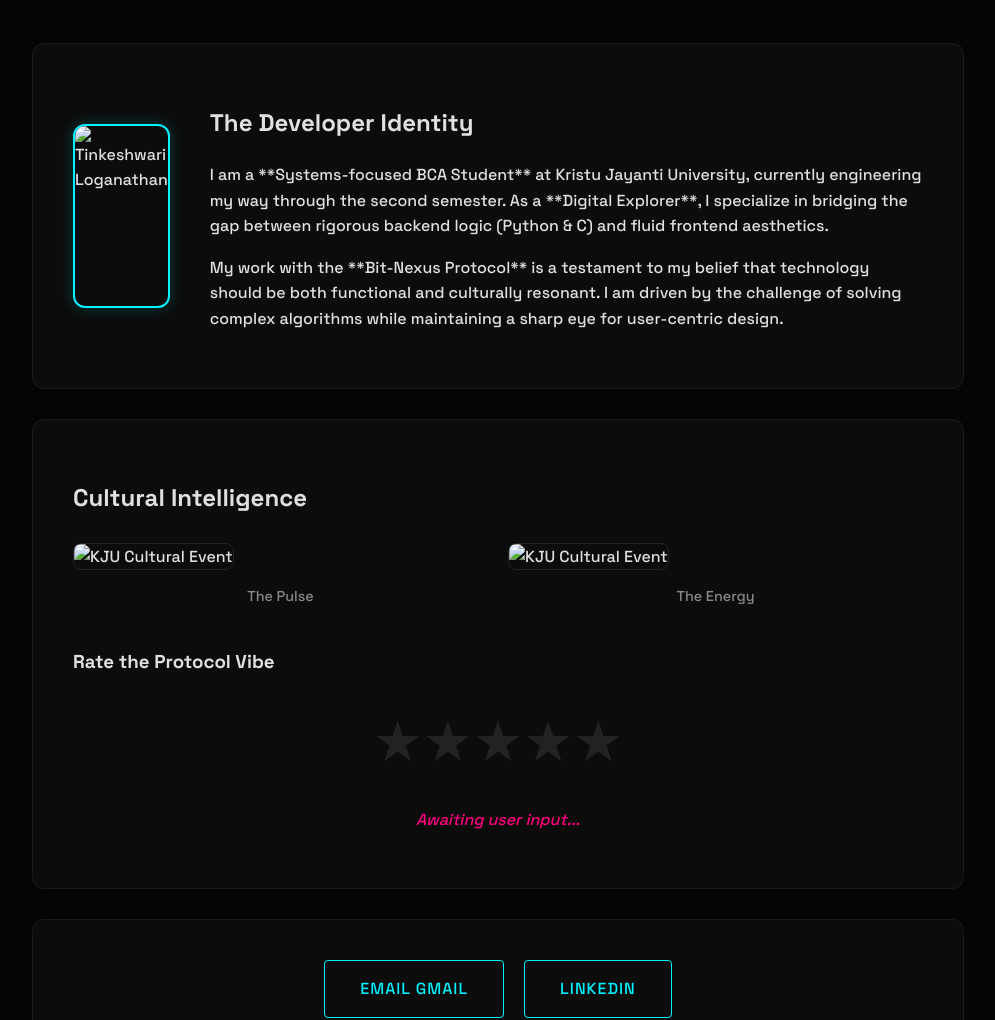
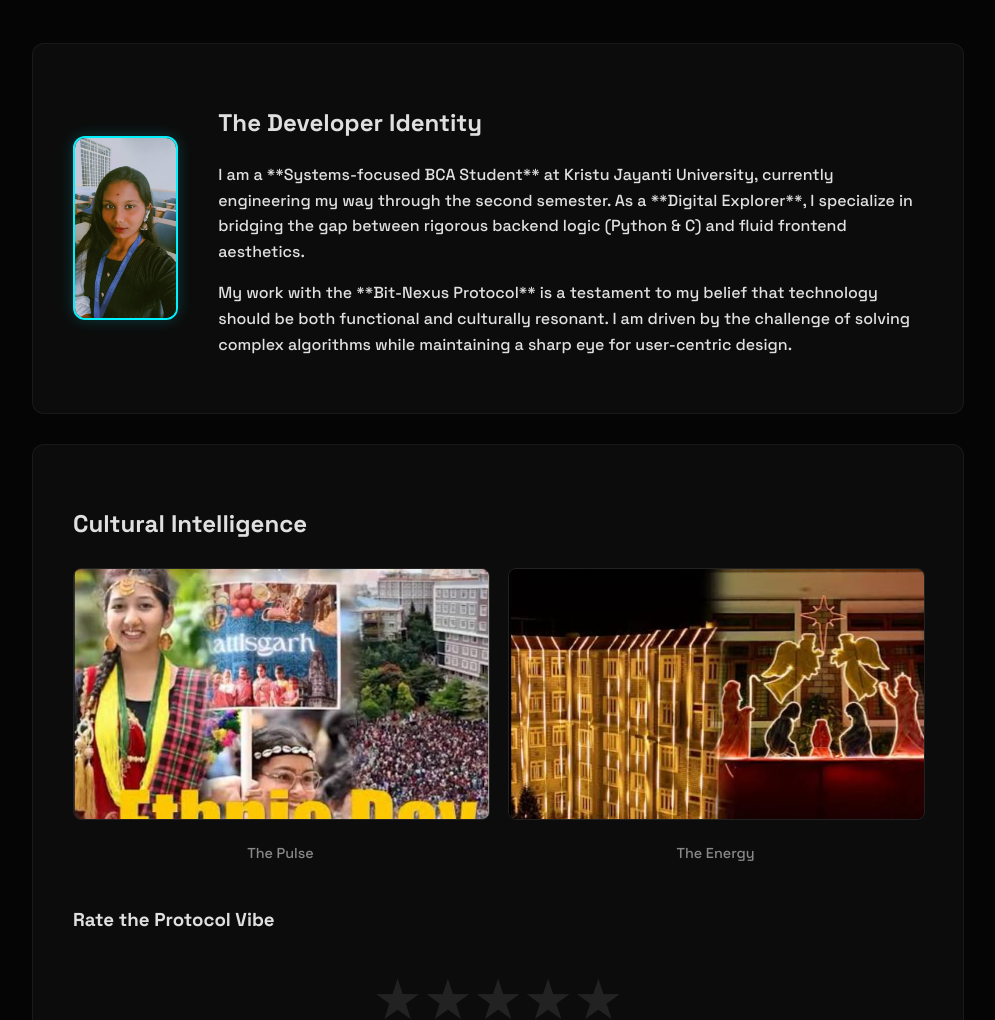
Before and after one commit to Tinkeshwari/bit-nexus-protocol, a plain HTML site: page index.html in a window 1280 px wide. Shown: the part 400-1420 px from the top of the page, without its empty margins (142-1137 px from the left). Drawn offline with Linux system fonts and the light colour scheme.

Commit message:
Fixed image extenions to .jpg.jpeg

```diff
--- a/index.html
+++ b/index.html
@@ -23,7 +23,7 @@
 
         <section class="card about-card">
             <div class="profile-layout">
-                <img src="profile.jpg" alt="Tinkeshwari Loganathan" class="profile-pic">
+                <img src="profile.jpg.jpeg" alt="Tinkeshwari Loganathan" class="profile-pic">
                 <div class="bio-content">
                     <h2>The Developer Identity</h2>
                     <p>I am a **Systems-focused BCA Student** at Kristu Jayanti University, currently engineering my way through the second semester. As a **Digital Explorer**, I specialize in bridging the gap between rigorous backend logic (Python & C) and fluid frontend aesthetics.</p>
@@ -36,11 +36,11 @@
             <h2>Cultural Intelligence</h2>
             <div class="gallery-grid">
                 <div class="img-box">
-                    <img src="event1.jpg" alt="KJU Cultural Event">
+                    <img src="event1.jpg.jpeg" alt="KJU Cultural Event">
                     <p class="caption">The Pulse</p>
                 </div>
                 <div class="img-box">
-                    <img src="event2.jpg" alt="KJU Cultural Event">
+                    <img src="event2.jpg.jpeg" alt="KJU Cultural Event">
                     <p class="caption">The Energy</p>
                 </div>
             </div>
```
